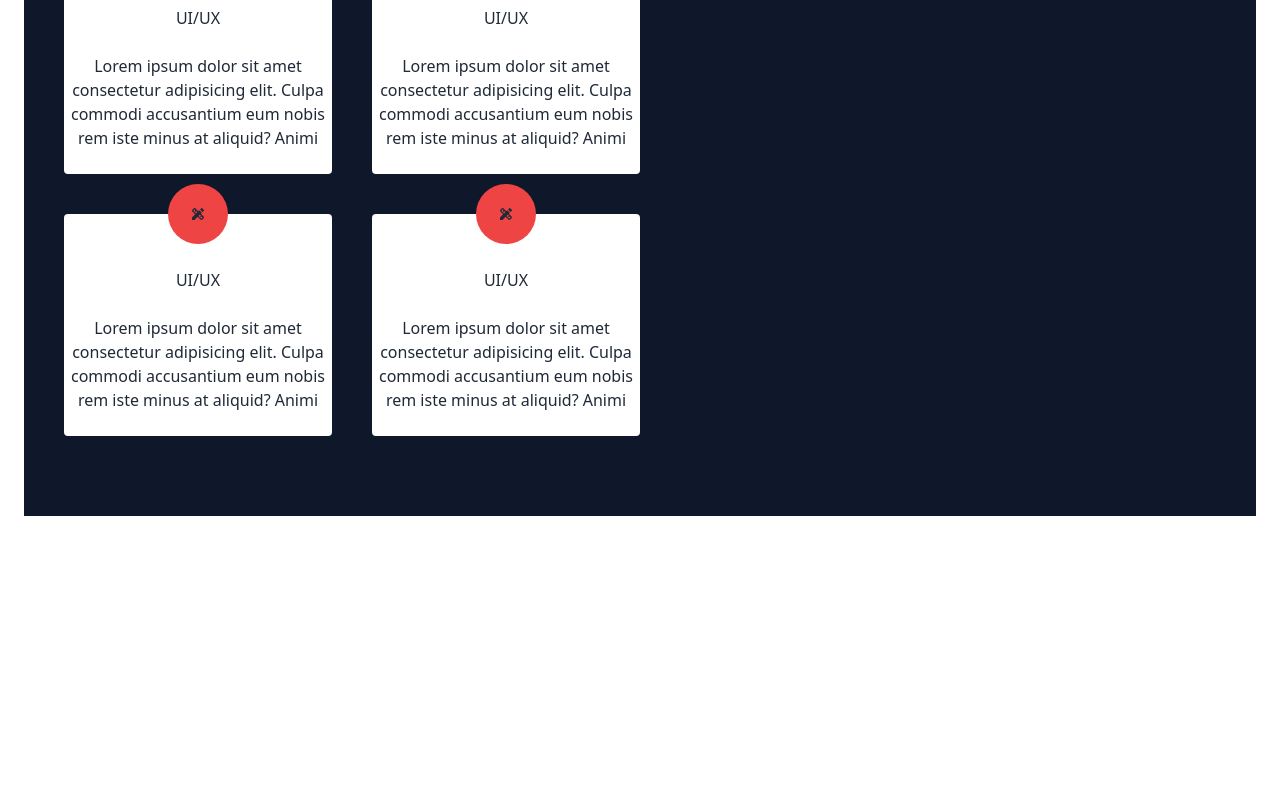
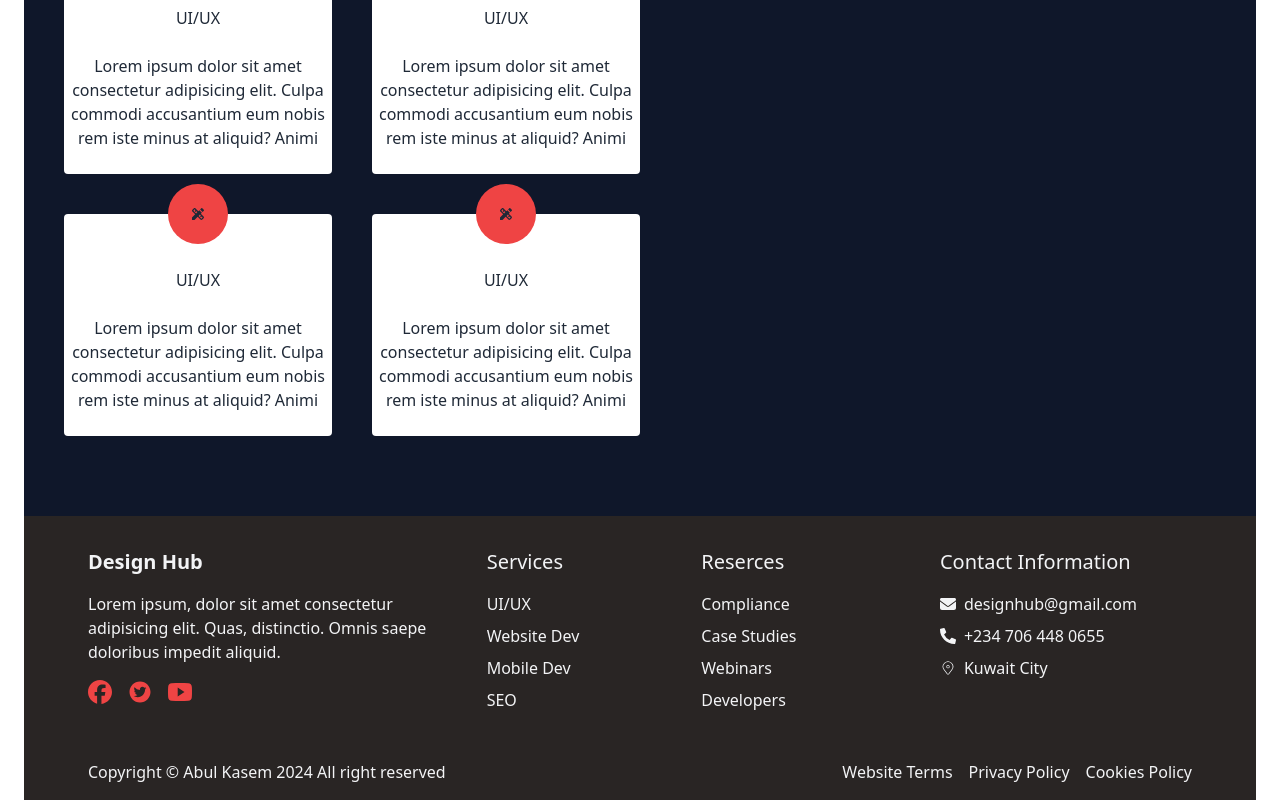
Before and after one commit to kasem32833/test-project, a React (Vite) app: page / in a window 1280 px wide. Shown: the part 1505-2305 px from the top of the page. Before the commit the page ends 2021 px from the top, so only its background shows below. Built offline with nearby package versions, Linux system fonts and the light colour scheme; no server answers.

Commit message:
Add Footer section

```diff
--- a/index.html
+++ b/index.html
@@ -5,6 +5,13 @@
     <link rel="icon" type="image/svg+xml" href="/vite.svg" />
     <meta name="viewport" content="width=device-width, initial-scale=1.0" />
     <title>This is a test-project</title>
+    <style>
+      *{
+        margin: 0;
+        padding: 0;
+        box-sizing: border-box;
+      }
+    </style>
   </head>
   <body>
     <div id="root"></div>
--- /dev/null
+++ b/src/App.css
@@ -0,0 +1,7 @@
+*{
+    margin: 0;
+    padding: 0;
+    box-sizing: border-box;
+    list-style: none;
+
+}
--- a/src/App.jsx
+++ b/src/App.jsx
@@ -1,10 +1,12 @@
 import { Outlet } from "react-router-dom";
 import Header from "./components/Header";
 import Banner from "./components/Banner";
+import "./App.css"
 
 function App() {
   return (
     <div className="max-w-7xl mx-auto">
+
       <Header></Header>
       <Banner></Banner>
       <Outlet></Outlet>
--- a/src/components/Banner.jsx
+++ b/src/components/Banner.jsx
@@ -6,6 +6,7 @@ import { useContext } from "react";
 import { AuthContext } from "../providers/AuthProviders";
 import About from "../components/About";
 import Services from "../components/Services";
+import Footer from "./Footer";
 
 
 const Banner = () => {
@@ -36,6 +37,7 @@ const Banner = () => {
       </div>
       <About></About>
       <Services></Services>
+      <Footer></Footer>
     </div>
 
   );
--- /dev/null
+++ b/src/components/Contact.jsx
@@ -0,0 +1,11 @@
+
+
+const Contact = () => {
+    return (
+        <div>
+
+        </div>
+    );
+};
+
+export default Contact;
--- a/src/components/Footer.jsx
+++ b/src/components/Footer.jsx
@@ -1,9 +1,65 @@
+import { NavLink } from "react-router-dom";
+import { FaFacebook } from "react-icons/fa6";
+import { AiFillTwitterCircle } from "react-icons/ai";
+import { IoLogoYoutube } from "react-icons/io";
+
+import { CiLocationOn } from "react-icons/ci";
+import { FaPhoneAlt } from "react-icons/fa";
+import { FaEnvelope } from "react-icons/fa6";
+
+
 
 
 const Footer = () => {
     return (
-        <div>
-            <p>This is a footer element</p>
+        <div style={{margin:0, }} className="bg-stone-800 text-gray-100 px-8 mx-auto ">
+            <div className="flex justify-between p-8">
+                <div className="w-4/12 flex flex-col space-y-4">
+                    <div><h3 className="text-xl font-bold">Design Hub</h3></div>
+                    <p>Lorem ipsum, dolor sit amet consectetur adipisicing elit. Quas, distinctio. Omnis saepe doloribus impedit aliquid.</p>
+                    <div className="flex gap-4">
+                        <NavLink><FaFacebook className="text-2xl text-red-500 "></FaFacebook></NavLink>
+                        <NavLink><AiFillTwitterCircle className="text-2xl text-red-500"></AiFillTwitterCircle></NavLink>
+                        <NavLink><IoLogoYoutube className="text-2xl text-red-500"></IoLogoYoutube></NavLink>
+                    </div>
+                </div>
+                <div className="w-2/12 flex flex-col space-y-4">
+                    <div><h3 className="text-xl font-thin">Services</h3></div>
+                    <div className="flex flex-col gap-2">
+                        <p>UI/UX</p>
+                        <p>Website Dev</p>
+                        <p>Mobile Dev</p>
+                        <p>SEO</p>
+                    </div>
+                </div>
+                <div className="w-2/12 flex flex-col space-y-4">
+                    <div><h3 className="text-xl font-thin">Reserces</h3></div>
+                    <div className="flex flex-col gap-2">
+                        <p>Compliance</p>
+                        <p>Case Studies</p>
+                        <p>Webinars</p>
+                        <p>Developers</p>
+                    </div>
+                </div>
+                <div className="w-3/12 flex flex-col space-y-4 px-6 ">
+                    <div><h3 className="text-xl font-thin">Contact Information</h3></div>
+                    <div className="flex flex-col gap-2">
+                        <div className="flex gap-2 items-center"><FaEnvelope/><p>designhub@gmail.com</p></div>
+                        <div className="flex gap-2 items-center"><FaPhoneAlt/><p>+234 706 448 0655</p></div>
+                        <div className="flex gap-2 items-center"><CiLocationOn /><p>Kuwait City</p></div>
+                    </div>
+                </div>
+
+            </div>
+            {/* footer bottom */}
+            <div className="flex justify-between  py-4 px-8">
+                <p>Copyright &copy; Abul Kasem 2024 All right reserved</p>
+                <div className="flex gap-4">
+                    <NavLink>Website Terms</NavLink>
+                    <NavLink>Privacy Policy</NavLink>
+                    <NavLink>Cookies Policy</NavLink>
+                </div>
+            </div>
         </div>
     );
 };
--- a/src/components/Header.jsx
+++ b/src/components/Header.jsx
@@ -23,7 +23,7 @@ const Header = () => {
             <div>
                 <ul>
                 <li>
-                  <button className="text-white" onClick={handleLogOut}>Log Out</button>
+                  <button className="" onClick={handleLogOut}>Log Out</button>
                 </li>
               </ul>
             </div>
--- /dev/null
+++ b/src/hooks/useAuth.jsx
@@ -0,0 +1,9 @@
+import  { useContext } from 'react';
+import { AuthContext } from '../providers/AuthProviders';
+
+const useAuth = () => {
+    const auth = useContext(AuthContext)
+    return auth;
+};
+
+export default useAuth;
--- a/src/index.css
+++ b/src/index.css
@@ -1,3 +1,9 @@
+*{
+  margin: 0;
+  padding: 0;
+}
+
+
 @tailwind base;
 @tailwind components;
 @tailwind utilities;
```
Also changed, not shown: 1 other file (tests, documents, lock files or other folders).
